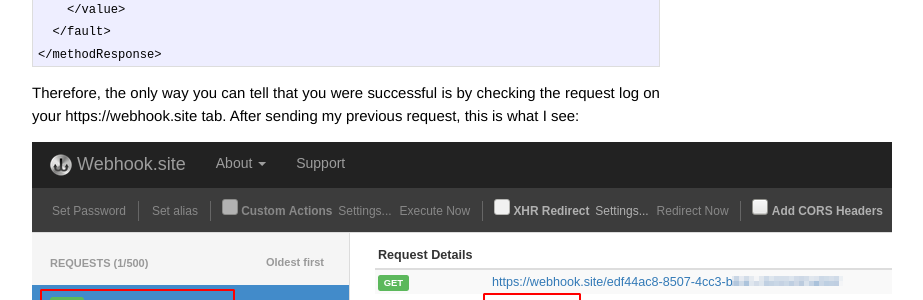
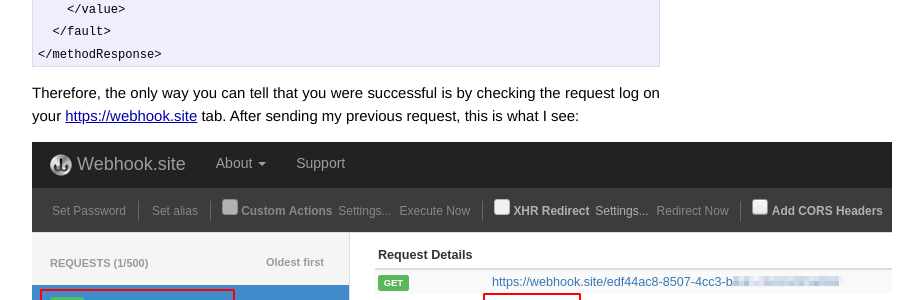
Before and after one commit to nemec/nemec.github.io, a Jekyll site: the page built from _posts/2020-01-22-discover-cloudflare-wordpress-ip.md, in a window 1280 px wide and 900 px high, scrolled down 8197 px. Shown: the part 176-476 px from the top of the window, without its empty margins (294-1217 px from the left). Built offline with Jekyll 4.4.1, drawn with Linux system fonts in a browser that asks for light colours; comment, search, counter and statistics services are not loaded; some of the changed text lies outside the part shown.

Commit message:
Linkify links

````diff
--- a/_posts/2020-01-22-discover-cloudflare-wordpress-ip.md
+++ b/_posts/2020-01-22-discover-cloudflare-wordpress-ip.md
@@ -146,16 +146,16 @@
 
 Note both the pingback URL *and* the full URL to the blog post for later.
 
-Pingback URL
+**Pingback URL**
 
     https://wordpress.nem.ec/xmlrpc.php
 
-Blog Post URL
+**Blog Post URL**
 
     https://wordpress.nem.ec/2020/01/22/hello-world/
 
 
-Now, load the following website in your browser: https://webhook.site/
+Now, load the following website in your browser: <https://webhook.site/>
 
 If this is the first time loading the site, you will be redirected to a
 brand new unique URL (e.g. `https://webhook.site/#!/e1f36ec8-850a-4cc3-b3dc-c3d19448a6b2`)
@@ -165,7 +165,7 @@
 
 ![webhook.site screenshot](/images/2020/01/webhook-site.png)
 
-Now visit the URL https://reqbin.com/ in your browser. Click on the `Content`
+Now visit the URL <https://reqbin.com/> in your browser. Click on the `Content`
 tab and choose `XML (application/xml)` as your content type instead of the
 default:
 
@@ -236,7 +236,7 @@
 ```
 
 Therefore, the only way you can tell that you were successful is by checking
-the request log on your https://webhook.site tab. After sending my previous
+the request log on your <https://webhook.site> tab. After sending my previous
 request, this is what I see:
 
 ![reqbin log](/images/2020/01/reqbin-success.png)
@@ -267,11 +267,11 @@
 Follow the first paragraph of the previous section to record your Pingback URL
 and Blog Post URL
 
-Pingback URL
+**Pingback URL**
 
     https://wordpress.nem.ec/xmlrpc.php
 
-Blog Post URL
+**Blog Post URL**
 
     https://wordpress.nem.ec/2020/01/22/hello-world/
 
````
